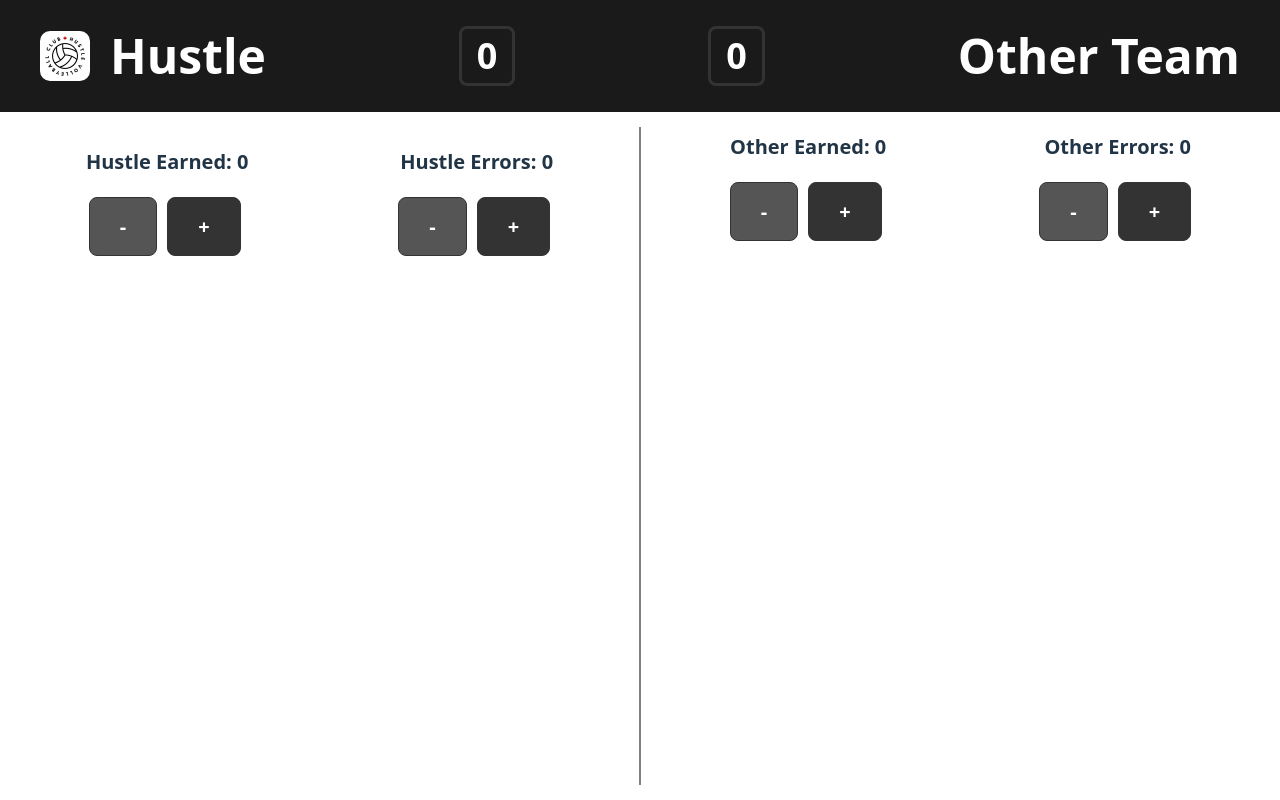
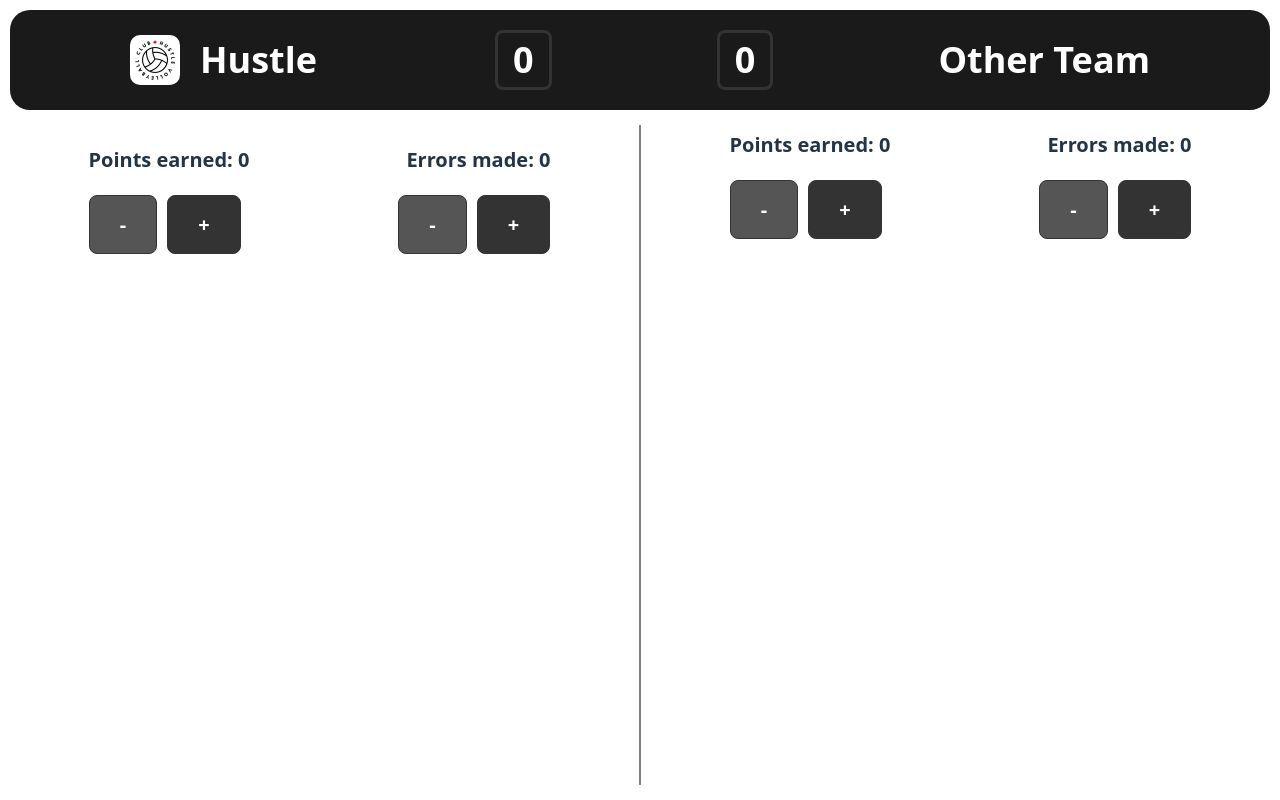
Before and after one commit to jrosario0225/volleyball-tracker, a React (Vite) app: page / in a window 1280 px wide. Built offline with nearby package versions, Linux system fonts and the light colour scheme.

Commit message:
made things more clear on stats

```diff
--- a/src/App.jsx
+++ b/src/App.jsx
@@ -1,5 +1,6 @@
 import { useState } from 'react'
 import './App.css'
+
 import Scoreboard from './components/Scoreboard'
 
 function App() {
@@ -71,10 +72,10 @@ const otherTotalScore = otherEarned + hustleErrors
           {/* Putting Earned + Error side-by-side */}
           <div className="stats-row">
             <div className="stat-item">
-              <p>Hustle Earned: {hustleEarned} </p>
+              <p>Points earned: {hustleEarned} </p>
             </div>
             <div className="stat-item">
-              <p>Hustle Errors: {hustleErrors} </p>
+              <p>Errors made: {hustleErrors} </p>
             </div>
           </div>
 
@@ -95,10 +96,10 @@ const otherTotalScore = otherEarned + hustleErrors
 
           <div className="stats-row">
             <div className="stat-item">
-              <p>Other Earned: {otherEarned} </p>
+              <p>Points earned: {otherEarned} </p>
             </div>
             <div className="stat-item">
-              <p>Other Errors: {otherErrors} </p>
+              <p>Errors made: {otherErrors} </p>
             </div>
           </div>
 
--- a/src/components/Scoreboard.css
+++ b/src/components/Scoreboard.css
@@ -11,6 +11,10 @@
     text-align: center;
     font-size: 36px;
     font-weight: bold;
+    border-radius: 20px;
+    margin-top: 10px;
+    margin-left: 10px;
+    margin-right: 10px;
 }
 
 
@@ -18,7 +22,7 @@
     display: flex;
     align-items: center;
     justify-content: space-between;
-    padding: 0 20px;
+    padding: 0 100px;
     width: 100%;
 }
 
@@ -26,7 +30,7 @@
     display: flex;
     align-items: center;
     gap: 10px;
-    font-size: 48px;
+    font-size: 36px;
     font-weight: bold;
     min-width: 200px
 }
```
